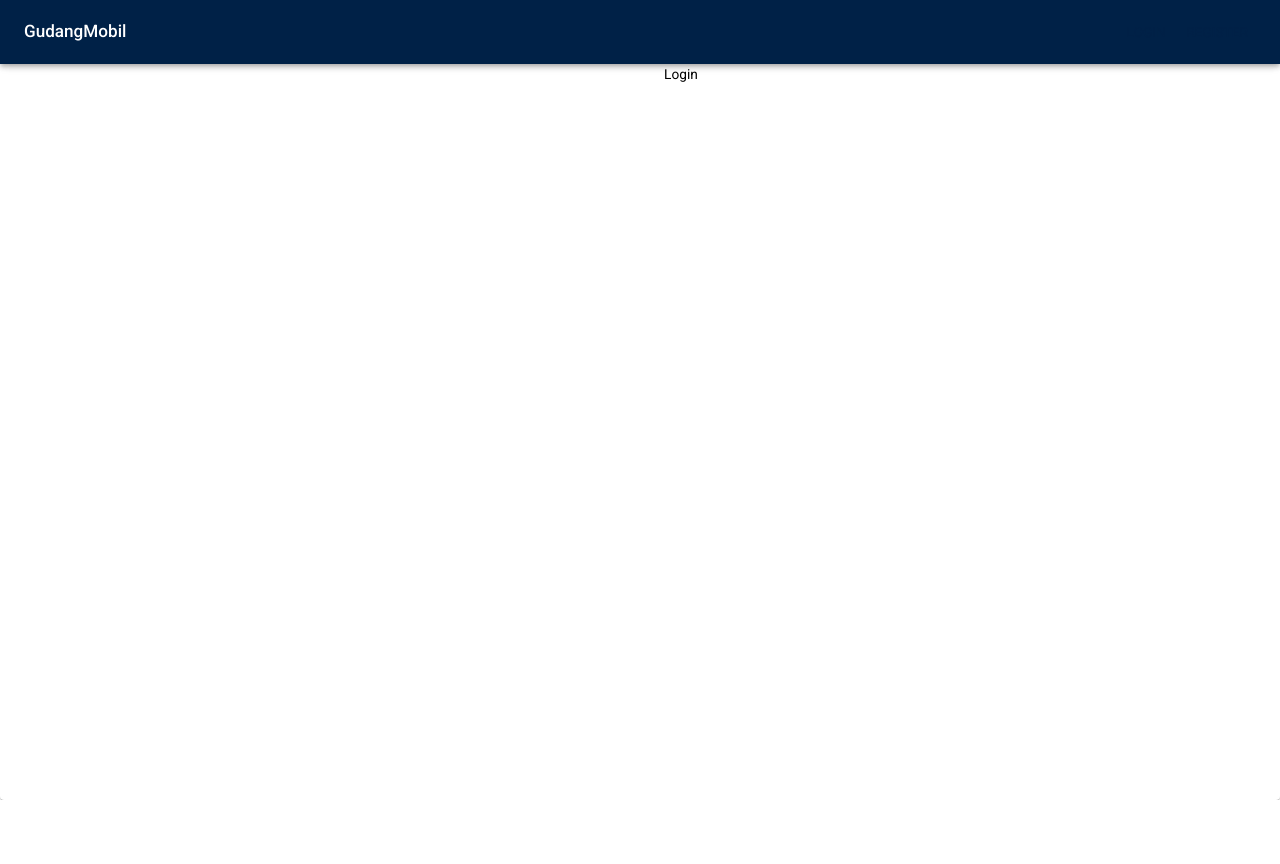
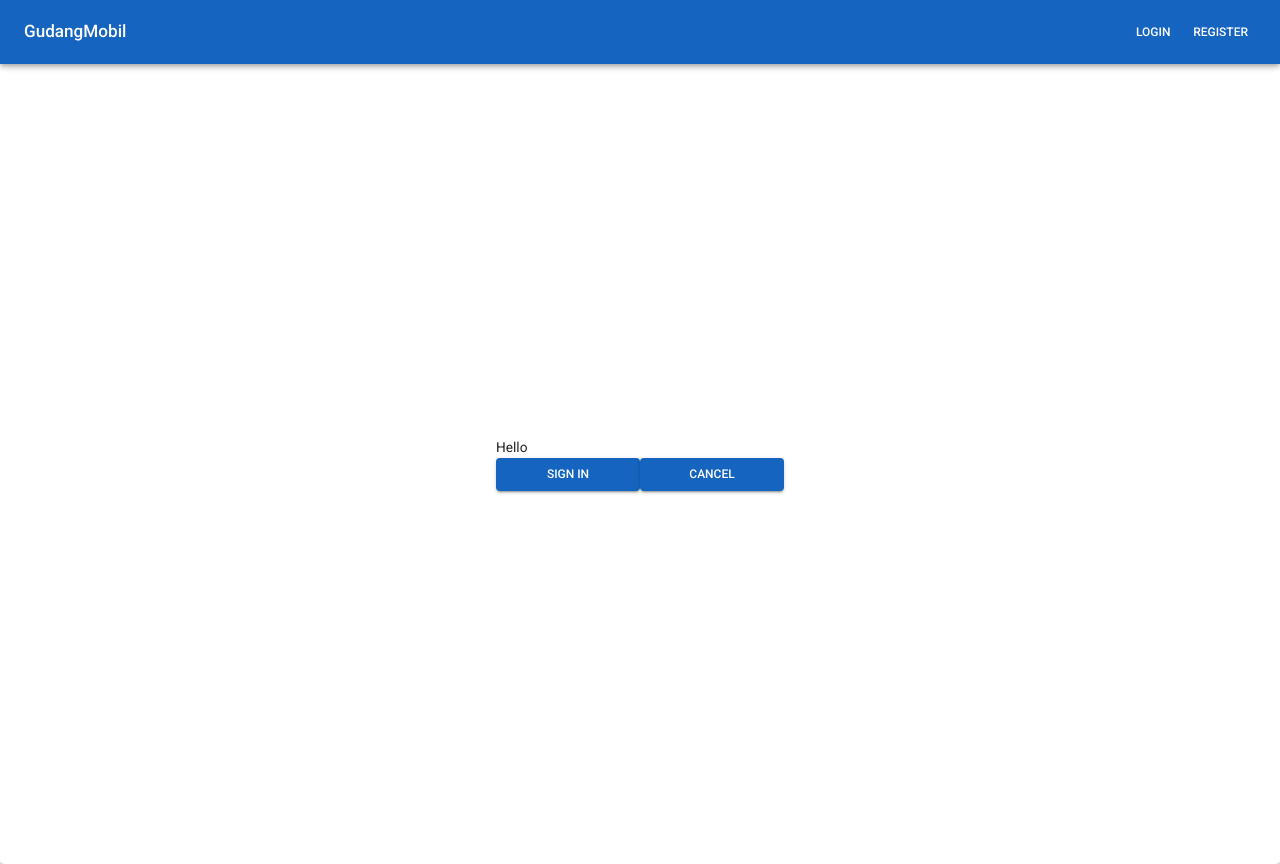
Before and after one commit to amuliawijaya23/kotamobil, a React (Vite) app: page /login in a window 1280 px wide. Before the commit the page ends 800 px from the top, so only its background shows below. Built offline with nearby package versions, Linux system fonts and the light colour scheme.

Commit message:
updates themeregistry

```diff
--- a/src/App.tsx
+++ b/src/App.tsx
@@ -1,14 +1,15 @@
 import { BrowserRouter as Router, Routes, Route } from 'react-router-dom';
 import Layout from './pages/Layout';
+import Login from './pages/Login';
 
 function App() {
   return (
     <Router>
       <Routes>
+        <Route path="/register" element={<>Register</>} />
         <Route path="/" element={<Layout />}>
+          <Route path="/login" element={<Login />} />
           <Route index element={<>Hello</>} />
-          <Route path="/login" element={<>Login</>} />
-          <Route path="/register" element={<>Register</>} />
           <Route path="/listings" element={<>Listings</>} />
         </Route>
         <Route path="*" element={<>NOT FOUND</>} />
--- a/src/pages/Layout.tsx
+++ b/src/pages/Layout.tsx
@@ -1,4 +1,7 @@
 import React from 'react';
+import { Outlet } from 'react-router-dom';
+
+import { styled } from '@mui/material/styles';
 import MuiAppBar, { AppBarProps as MuiAppBarProps } from '@mui/material/AppBar';
 import {
   Box,
@@ -6,17 +9,10 @@ import {
   Container,
   Toolbar,
   Typography,
-  IconButton,
   Button,
 } from '@mui/material';
-import { styled } from '@mui/material/styles';
 
-import Brightness4Icon from '@mui/icons-material/Brightness4';
-import Brightness7Icon from '@mui/icons-material/Brightness7';
-
-import { Outlet } from 'react-router-dom';
 import { useAppSelector, useAppDispatch } from '~/redux/store';
-
 import { toggleTheme, getTheme } from '~/redux/reducers/themeSlice';
 import { getUserData } from '~/redux/reducers/userSlice';
 
@@ -54,7 +50,7 @@ const Layout = () => {
   };
 
   return (
-    <Box component={Paper} sx={{ display: 'flex' }}>
+    <Box component={Paper}>
       <Container component={'header'}>
         <AppBar position="fixed">
           <Toolbar
@@ -70,23 +66,17 @@ const Layout = () => {
               </Typography>
             </Box>
             <Box>
-              {/* <IconButton
-                onClick={toggleThemeMode}
-                color={theme === 'light' ? 'secondary' : 'info'}
-              >
-                {theme === 'light' ? <Brightness7Icon /> : <Brightness4Icon />}
-              </IconButton> */}
-              <Button>
-                <Typography>Login</Typography>
+              <Button color="inherit" variant="text">
+                Login
               </Button>
-              <Button>
-                <Typography>Register</Typography>
+              <Button color="inherit" variant="text">
+                Register
               </Button>
             </Box>
           </Toolbar>
         </AppBar>
       </Container>
-      <Container component={'main'} sx={{ minHeight: '100vh' }}>
+      <Container component="main">
         <Toolbar />
         <Outlet />
       </Container>
--- /dev/null
+++ b/src/pages/Login/index.tsx
@@ -0,0 +1,40 @@
+import { Unstable_Grid2 as Grid, Box, Button, Typography } from '@mui/material';
+
+const Login = () => {
+  return (
+    <Grid
+      container
+      component={Box}
+      sx={{
+        height: '100vh',
+      }}
+    >
+      <Grid xs={12} display="flex" alignItems="center" justifyContent="center">
+        <Box
+          component="form"
+          sx={{
+            width: { xs: '70%', sm: '45%', md: '35%', lg: '25%', xl: '15%' },
+          }}
+        >
+          <Grid container>
+            <Grid xs={12} spacing={2}>
+              <Typography>Hello</Typography>
+            </Grid>
+            <Grid xs={6}>
+              <Button fullWidth variant="contained">
+                Sign In
+              </Button>
+            </Grid>
+            <Grid xs={6}>
+              <Button fullWidth variant="contained">
+                Cancel
+              </Button>
+            </Grid>
+          </Grid>
+        </Box>
+      </Grid>
+    </Grid>
+  );
+};
+
+export default Login;
--- a/src/theme/ThemeRegistry.tsx
+++ b/src/theme/ThemeRegistry.tsx
@@ -1,7 +1,5 @@
 import CssBaseline from '@mui/material/CssBaseline';
 import { ThemeProvider, createTheme } from '@mui/material/styles';
-
-// import { useAppSelector } from '../redux/store';
 
 import { useAppSelector } from '~/redux/store';
 import { getTheme } from '~/redux/reducers/themeSlice';
@@ -18,61 +16,56 @@ const typographyOptions = {
 
 const paletteOptions = {
   primary: {
-    main: '#002147',
-    contrastText: '#ffffff',
+    light: '#1976d2',
+    main: '#1565c0',
+    dark: '#0d47a1',
+    contrastText: '#fff',
   },
   secondary: {
-    main: '#ffdf00',
+    light: '#c62828',
+    main: '#d50000',
+    dark: '#b71c1c',
+    contrastText: '#fff',
   },
   success: {
-    main: '#39ff14',
+    light: '#4caf50',
+    main: '#43a047',
+    dark: '#388e3c',
+    contrastText: '#fff',
   },
   error: {
-    main: '#ff2800',
+    light: '#c62828',
+    main: '#d50000',
+    dark: '#b71c1c',
+    contrastText: '#fff',
   },
   warning: {
-    main: '#ff6700',
+    light: '#ffeb3b',
+    main: '#fdd835',
+    dark: '#fbc02d',
+    contrastText: '#fff',
   },
   info: {
-    main: '#bf00ff',
+    light: '#78909c',
+    main: '#607d8b',
+    dark: '#546e7a',
+    contrastText: '#fff',
   },
 };
-
-const darkTheme = createTheme({
-  typography: typographyOptions,
-  palette: {
-    mode: 'dark',
-    background: {
-      default: '#000000',
-    },
-    ...paletteOptions,
-    text: {
-      primary: '#f5f5f5',
-      secondary: '#bf00ff',
-    },
-  },
-});
-
-const lightTheme = createTheme({
-  typography: typographyOptions,
-  palette: {
-    mode: 'light',
-    background: {
-      default: '#ffffff',
-    },
-    ...paletteOptions,
-    text: {
-      primary: '#000000',
-      secondary: '#bf00ff',
-    },
-  },
-});
 
 export const ThemeRegistry = ({ children }: { children: React.ReactNode }) => {
   const theme = useAppSelector(getTheme);
 
+  const appTheme = createTheme({
+    typography: typographyOptions,
+    palette: {
+      mode: theme === 'dark' ? 'dark' : 'light',
+      ...paletteOptions,
+    },
+  });
+
   return (
-    <ThemeProvider theme={theme === 'light' ? lightTheme : darkTheme}>
+    <ThemeProvider theme={appTheme}>
       <CssBaseline />
       {children}
     </ThemeProvider>
```
